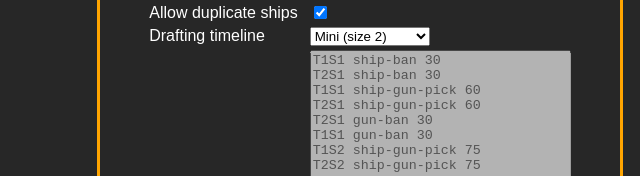
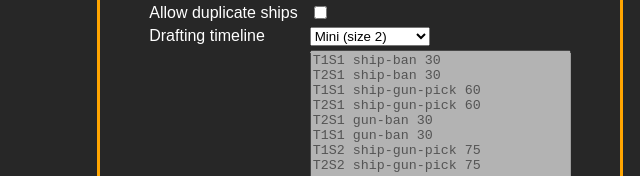
Before and after one commit to jjeessppeer/web-lobby, a website: page public/index.html in a window 1280 px wide. Shown: the part 245-421 px from the top of the page, 280-920 px from the left. Drawn offline with Linux system fonts and the light colour scheme.

Commit message:
duplicate ships default disabled

```diff
--- a/public/index.html
+++ b/public/index.html
@@ -197,7 +197,7 @@
         </tr>
         <tr>
           <td><label for="duplicateShipsCheck">Allow duplicate ships</label></td>
-          <td><input id="duplicateShipsCheck" type="checkbox" checked></td>
+          <td><input id="duplicateShipsCheck" type="checkbox"></td>
         </tr>
         <tr>
           <td>Drafting timeline</td>
```
